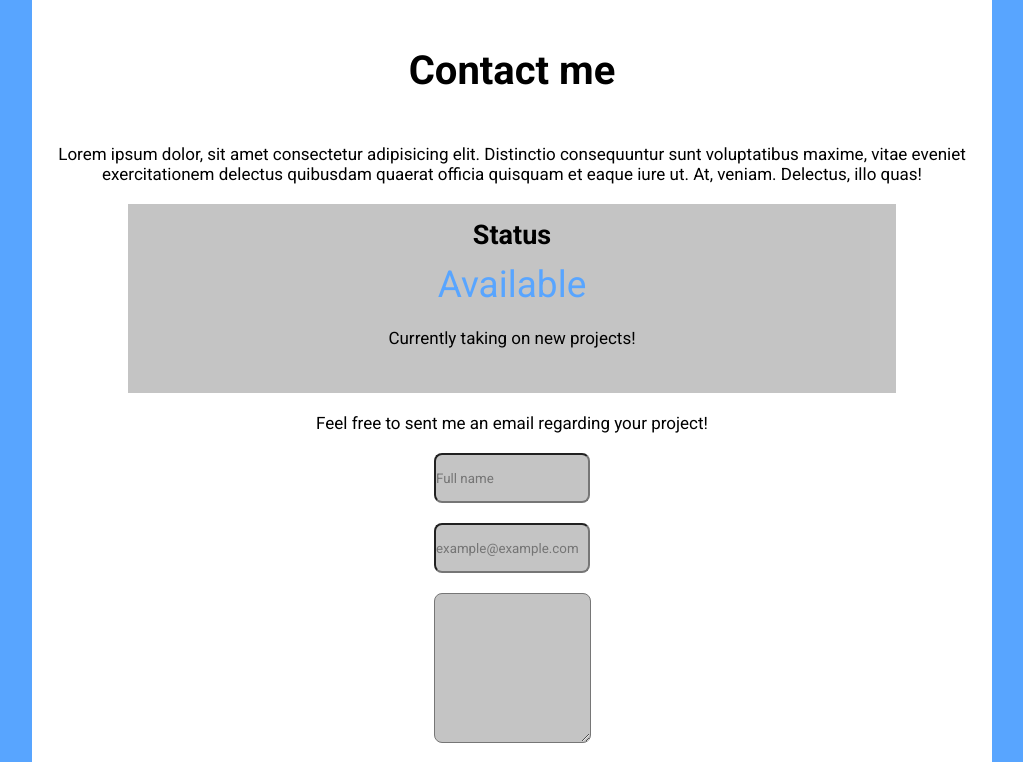
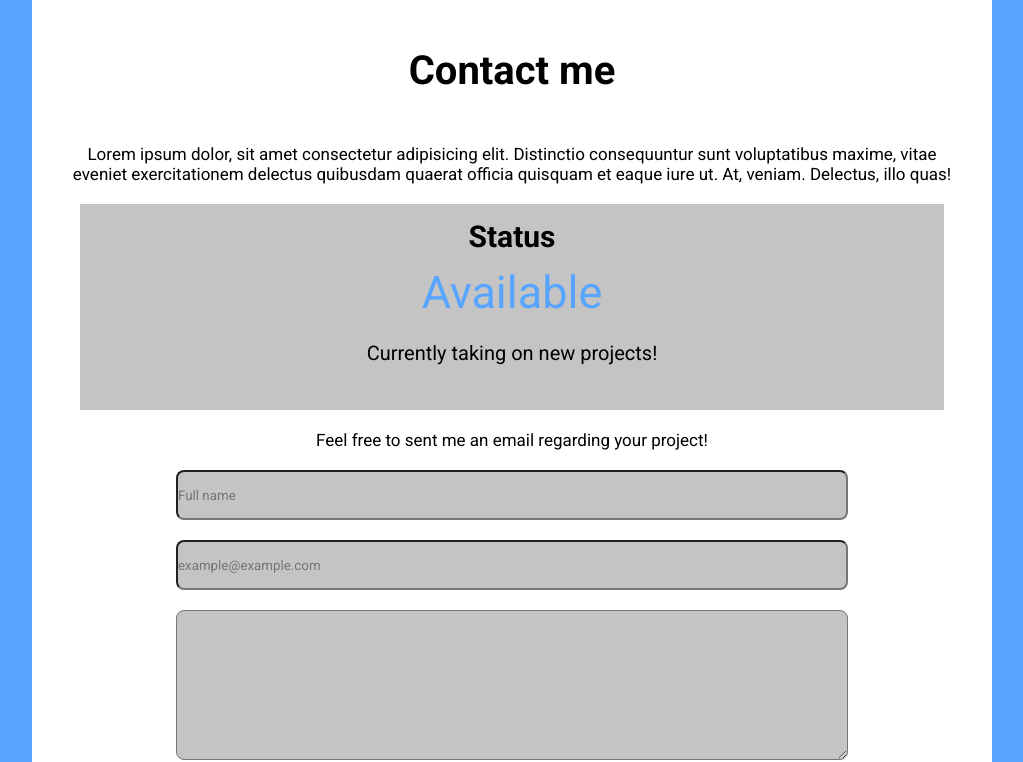
Before and after one commit to Peeters-Jef/jefpeeters.github.io, a website: page public/contact.html in a window 1280 px wide. Shown: the part 63-825 px from the top of the page, without its empty margins (128-1151 px from the left). Drawn offline with Linux system fonts and the light colour scheme.

Commit message:
responsive design 450px

```diff
--- a/src/styles/2-layout/contact.css
+++ b/src/styles/2-layout/contact.css
@@ -98,3 +98,42 @@
     color: var(--red);
     background-color: var(--grey);
 }
+
+@media (min-width: 28em) {
+
+    .contact__text {
+        margin: auto 3rem;
+    }
+
+    .contact__status {
+        width: 90%;
+    }
+
+    .status__title {
+        font-size: 3rem;
+    }
+
+    .status__availability {
+        font-size: 4.5rem;
+    }
+
+    .status__text {
+        font-size: 2rem;
+    }
+
+    .form__name input {
+        width: 70%;
+    }
+
+    .form__email input {
+        width: 70%;
+    }
+
+    .form__text textarea {
+        width: 70%;
+    }
+
+    .form__status {
+        margin: auto 2rem;
+    }
+}
```
